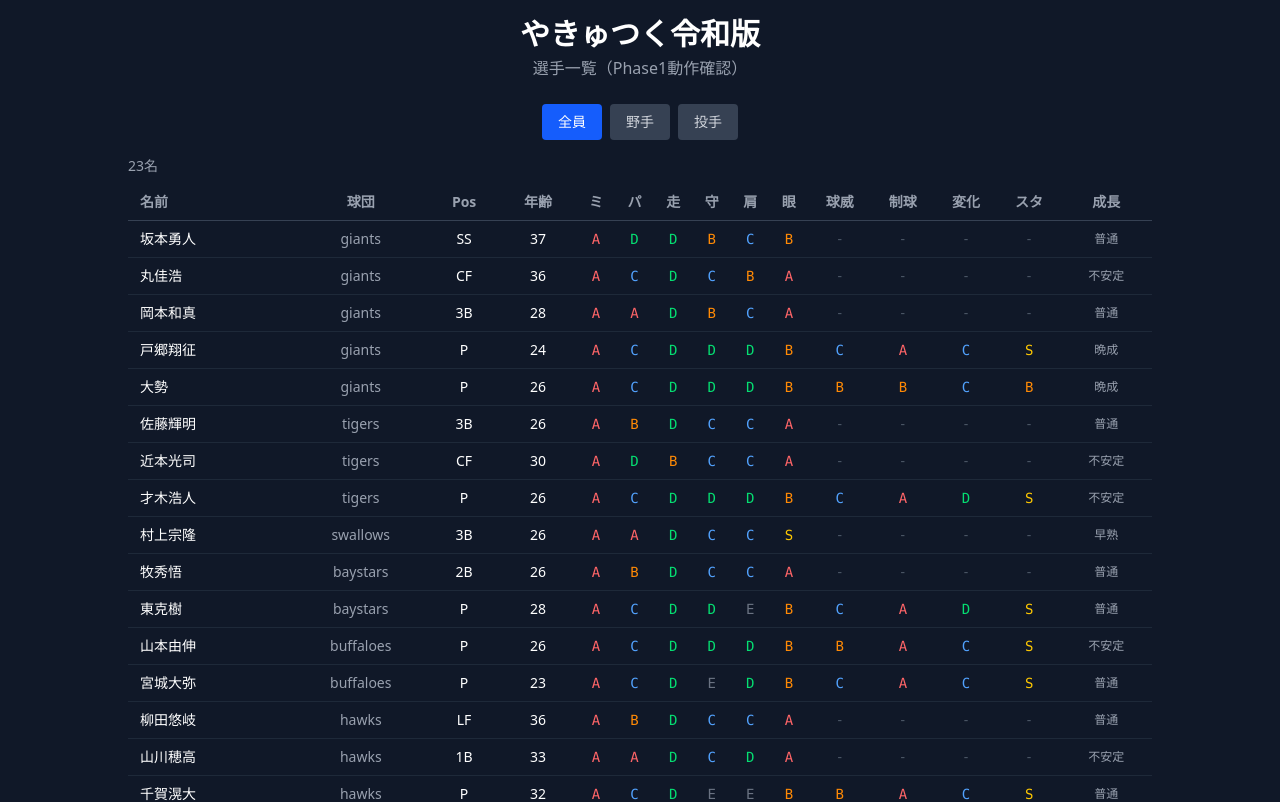
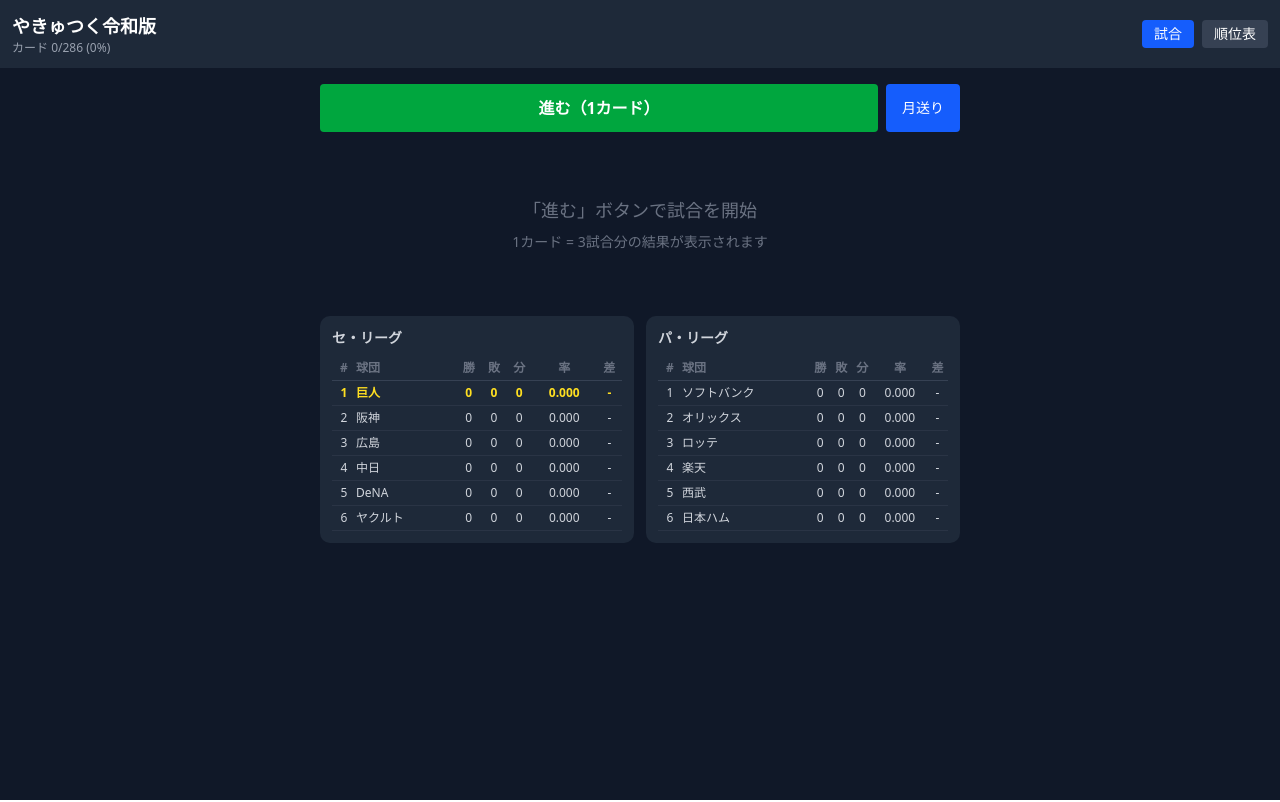
Before and after one commit to Colo-bot05/bassball, a React (Vite) app: page / in a window 1280 px wide. Shown: the top 802 px of the page. Built offline with nearby package versions, Linux system fonts and the light colour scheme.

Commit message:
[Phase2] #33 #34 試合結果表示画面＋シーズン進行UI（進むボタン＋順位表）

```diff
--- a/src/App.tsx
+++ b/src/App.tsx
@@ -1,165 +1,223 @@
-import { useState } from 'react';
-import { importPlayersFromCsv } from '@/data/csvImporter';
-import { SAMPLE_CSV } from '@/data/samplePlayers';
+import { useState, useCallback } from 'react';
 import { initRandom } from '@/utils/random';
 import type { Player } from '@/types/player';
+import type { Team } from '@/types/team';
+import type { GameResult } from '@/types/game';
+import { createInitialTeams } from '@/data/initialTeams';
+import { generateSchedule, calculateStandings } from '@/engine/season';
+import { simulateGame } from '@/engine/simulation';
+import { GameResultView } from '@/components/game/GameResultView';
+import { StandingsView } from '@/components/game/StandingsView';
 
-/** 能力値をランク文字に変換 */
-function statToRank(value: number): string {
-  if (value >= 90) return 'S';
-  if (value >= 75) return 'A';
-  if (value >= 60) return 'B';
-  if (value >= 45) return 'C';
-  if (value >= 30) return 'D';
-  if (value >= 15) return 'E';
-  return 'F';
+interface GameCard {
+  homeTeamId: string;
+  awayTeamId: string;
+  cardNumber: number;
+  results: GameResult[];
 }
 
-/** ランクに応じた色クラスを返す */
-function rankColor(value: number): string {
-  if (value >= 90) return 'text-yellow-400';
-  if (value >= 75) return 'text-red-400';
-  if (value >= 60) return 'text-orange-400';
-  if (value >= 45) return 'text-blue-400';
-  if (value >= 30) return 'text-green-400';
-  return 'text-gray-500';
+interface SeasonState {
+  teams: Team[];
+  players: Player[];
+  schedule: GameCard[];
+  currentCard: number;
+  recentResults: GameResult[];
+  playerTeamId: string;
 }
 
-function loadInitialPlayers(): Player[] {
-  initRandom(12345);
-  return importPlayersFromCsv(SAMPLE_CSV);
+function initSeason(): SeasonState {
+  initRandom(Date.now());
+  const { teams, players } = createInitialTeams();
+
+  // プレイヤーの球団を巨人に設定（仮）
+  const playerTeamId = 'giants';
+  const playerTeam = teams.find((t) => t.id === playerTeamId);
+  if (playerTeam) playerTeam.isPlayerControlled = true;
+
+  const rawSchedule = generateSchedule(teams);
+  const schedule: GameCard[] = rawSchedule.map((card) => ({
+    homeTeamId: card.homeTeamId,
+    awayTeamId: card.awayTeamId,
+    cardNumber: card.cardNumber,
+    results: [],
+  }));
+
+  return {
+    teams,
+    players,
+    schedule,
+    currentCard: 0,
+    recentResults: [],
+    playerTeamId,
+  };
 }
 
 function App() {
-  const [players] = useState<Player[]>(loadInitialPlayers);
-  const [filter, setFilter] = useState<'all' | 'batter' | 'pitcher'>('all');
+  const [state, setState] = useState<SeasonState>(initSeason);
+  const [view, setView] = useState<'game' | 'standings'>('game');
 
-  const filtered = players.filter((p) => {
-    if (filter === 'batter') return p.position !== 'P';
-    if (filter === 'pitcher') return p.position === 'P';
-    return true;
+  const centralStandings = calculateStandings(state.teams, 'central');
+  const pacificStandings = calculateStandings(state.teams, 'pacific');
+
+  /** 1カード分（3試合）を進める */
+  const advanceCard = useCallback(() => {
+    setState((prev) => {
+      if (prev.currentCard >= prev.schedule.length) return prev;
+
+      const card = prev.schedule[prev.currentCard];
+      const homeTeam = prev.teams.find((t) => t.id === card.homeTeamId);
+      const awayTeam = prev.teams.find((t) => t.id === card.awayTeamId);
+
+      if (!homeTeam || !awayTeam) return prev;
+
+      const useDH = homeTeam.league === 'pacific';
+      const results: GameResult[] = [];
+
+      // 3試合をシミュレーション
+      for (let g = 0; g < 3; g++) {
+        const result = simulateGame(homeTeam, awayTeam, prev.players, useDH);
+        results.push(result);
+
+        // チーム成績を更新
+        const homeScore = result.inningScores.reduce((s, i) => s + i.home, 0);
+        const awayScore = result.inningScores.reduce((s, i) => s + i.away, 0);
+
+        if (homeScore > awayScore) {
+          homeTeam.record.wins++;
+          awayTeam.record.losses++;
+        } else if (awayScore > homeScore) {
+          awayTeam.record.wins++;
+          homeTeam.record.losses++;
+        } else {
+          homeTeam.record.draws++;
+          awayTeam.record.draws++;
+        }
+        homeTeam.record.runsScored += homeScore;
+        homeTeam.record.runsAllowed += awayScore;
+        awayTeam.record.runsScored += awayScore;
+        awayTeam.record.runsAllowed += homeScore;
+      }
+
+      const newSchedule = [...prev.schedule];
+      newSchedule[prev.currentCard] = { ...card, results };
+
+      return {
+        ...prev,
+        schedule: newSchedule,
+        currentCard: prev.currentCard + 1,
+        recentResults: results,
+      };
     });
+  }, []);
+
+  /** 月単位で一気に進める（約8カード） */
+  const advanceMonth = useCallback(() => {
+    for (let i = 0; i < 8; i++) {
+      advanceCard();
+    }
+  }, [advanceCard]);
+
+  const totalCards = state.schedule.length;
+  const isSeasonOver = state.currentCard >= totalCards;
+  const progress = totalCards > 0 ? Math.round((state.currentCard / totalCards) * 100) : 0;
 
   return (
-    <div className="min-h-screen bg-gray-900 text-white p-4">
-      <header className="text-center mb-6">
-        <h1 className="text-3xl font-bold">やきゅつく令和版</h1>
-        <p className="text-gray-400 mt-1">選手一覧（Phase1動作確認）</p>
+    <div className="min-h-screen bg-gray-900 text-white">
+      {/* ヘッダー */}
+      <header className="bg-gray-800 p-3 flex items-center justify-between">
+        <div>
+          <h1 className="text-lg font-bold">やきゅつく令和版</h1>
+          <p className="text-xs text-gray-400">
+            カード {state.currentCard}/{totalCards} ({progress}%)
+          </p>
+        </div>
+        <div className="flex gap-2">
+          <button
+            onClick={() => setView('game')}
+            className={`px-3 py-1 rounded text-sm ${
+              view === 'game' ? 'bg-blue-600' : 'bg-gray-700'
+            }`}
+          >
+            試合
+          </button>
+          <button
+            onClick={() => setView('standings')}
+            className={`px-3 py-1 rounded text-sm ${
+              view === 'standings' ? 'bg-blue-600' : 'bg-gray-700'
+            }`}
+          >
+            順位表
+          </button>
+        </div>
       </header>
 
-      <div className="flex justify-center gap-2 mb-4">
-        {(['all', 'batter', 'pitcher'] as const).map((f) => (
+      <main className="p-4 max-w-2xl mx-auto">
+        {view === 'game' && (
+          <>
+            {/* 進むボタン */}
+            <div className="flex gap-2 mb-4">
               <button
-            key={f}
-            onClick={() => setFilter(f)}
-            className={`px-4 py-2 rounded text-sm font-medium transition ${
-              filter === f
-                ? 'bg-blue-600 text-white'
-                : 'bg-gray-700 text-gray-300 hover:bg-gray-600'
-            }`}
+                onClick={advanceCard}
+                disabled={isSeasonOver}
+                className="flex-1 bg-green-600 hover:bg-green-700 disabled:bg-gray-600 disabled:text-gray-400 py-3 rounded font-bold transition"
               >
-            {f === 'all' ? '全員' : f === 'batter' ? '野手' : '投手'}
+                {isSeasonOver ? 'シーズン終了' : '進む（1カード）'}
               </button>
+              <button
+                onClick={advanceMonth}
+                disabled={isSeasonOver}
+                className="bg-blue-600 hover:bg-blue-700 disabled:bg-gray-600 disabled:text-gray-400 px-4 py-3 rounded text-sm transition"
+              >
+                月送り
+              </button>
+            </div>
+
+            {/* 直近の試合結果 */}
+            {state.recentResults.length > 0 ? (
+              <div>
+                <h2 className="text-sm font-bold text-gray-400 mb-2">試合結果</h2>
+                {state.recentResults.map((result, i) => (
+                  <GameResultView key={i} result={result} teams={state.teams} />
                 ))}
               </div>
+            ) : (
+              <div className="text-center text-gray-500 py-12">
+                <p className="text-lg">「進む」ボタンで試合を開始</p>
+                <p className="text-sm mt-2">1カード = 3試合分の結果が表示されます</p>
+              </div>
+            )}
 
-      <div className="max-w-5xl mx-auto">
-        <p className="text-gray-400 text-sm mb-2">{filtered.length}名</p>
-        <div className="overflow-x-auto">
-          <table className="w-full text-sm">
-            <thead>
-              <tr className="border-b border-gray-700 text-gray-400">
-                <th className="py-2 px-3 text-left">名前</th>
-                <th className="py-2 px-2">球団</th>
-                <th className="py-2 px-2">Pos</th>
-                <th className="py-2 px-2">年齢</th>
-                {filter !== 'pitcher' && (
-                  <>
-                    <th className="py-2 px-1">ミ</th>
-                    <th className="py-2 px-1">パ</th>
-                    <th className="py-2 px-1">走</th>
-                    <th className="py-2 px-1">守</th>
-                    <th className="py-2 px-1">肩</th>
-                    <th className="py-2 px-1">眼</th>
+            {/* ミニ順位表 */}
+            <div className="mt-4 grid grid-cols-2 gap-3">
+              <StandingsView
+                title="セ・リーグ"
+                standings={centralStandings}
+                playerTeamId={state.playerTeamId}
+              />
+              <StandingsView
+                title="パ・リーグ"
+                standings={pacificStandings}
+                playerTeamId={state.playerTeamId}
+              />
+            </div>
           </>
         )}
-                {filter !== 'batter' && (
-                  <>
-                    <th className="py-2 px-1">球威</th>
-                    <th className="py-2 px-1">制球</th>
-                    <th className="py-2 px-1">変化</th>
-                    <th className="py-2 px-1">スタ</th>
-                  </>
+
+        {view === 'standings' && (
+          <div className="space-y-4">
+            <StandingsView
+              title="セ・リーグ順位表"
+              standings={centralStandings}
+              playerTeamId={state.playerTeamId}
+            />
+            <StandingsView
+              title="パ・リーグ順位表"
+              standings={pacificStandings}
+              playerTeamId={state.playerTeamId}
+            />
+          </div>
         )}
-                <th className="py-2 px-2">成長</th>
-              </tr>
-            </thead>
-            <tbody>
-              {filtered.map((p) => (
-                <tr key={p.id} className="border-b border-gray-800 hover:bg-gray-800/50">
-                  <td className="py-2 px-3 font-medium">{p.name}</td>
-                  <td className="py-2 px-2 text-center text-gray-400">{p.teamId}</td>
-                  <td className="py-2 px-2 text-center">{p.position}</td>
-                  <td className="py-2 px-2 text-center">{p.age}</td>
-                  {filter !== 'pitcher' && (
-                    <>
-                      <td className={`py-2 px-1 text-center font-mono ${rankColor(p.batterStats.meet)}`}>
-                        {statToRank(p.batterStats.meet)}
-                      </td>
-                      <td className={`py-2 px-1 text-center font-mono ${rankColor(p.batterStats.power)}`}>
-                        {statToRank(p.batterStats.power)}
-                      </td>
-                      <td className={`py-2 px-1 text-center font-mono ${rankColor(p.batterStats.speed)}`}>
-                        {statToRank(p.batterStats.speed)}
-                      </td>
-                      <td className={`py-2 px-1 text-center font-mono ${rankColor(p.batterStats.fielding)}`}>
-                        {statToRank(p.batterStats.fielding)}
-                      </td>
-                      <td className={`py-2 px-1 text-center font-mono ${rankColor(p.batterStats.arm)}`}>
-                        {statToRank(p.batterStats.arm)}
-                      </td>
-                      <td className={`py-2 px-1 text-center font-mono ${rankColor(p.batterStats.eye)}`}>
-                        {statToRank(p.batterStats.eye)}
-                      </td>
-                    </>
-                  )}
-                  {filter !== 'batter' && p.pitcherStats && (
-                    <>
-                      <td className={`py-2 px-1 text-center font-mono ${rankColor(p.pitcherStats.velocity)}`}>
-                        {statToRank(p.pitcherStats.velocity)}
-                      </td>
-                      <td className={`py-2 px-1 text-center font-mono ${rankColor(p.pitcherStats.control)}`}>
-                        {statToRank(p.pitcherStats.control)}
-                      </td>
-                      <td className={`py-2 px-1 text-center font-mono ${rankColor(p.pitcherStats.breaking)}`}>
-                        {statToRank(p.pitcherStats.breaking)}
-                      </td>
-                      <td className={`py-2 px-1 text-center font-mono ${rankColor(p.pitcherStats.stamina)}`}>
-                        {statToRank(p.pitcherStats.stamina)}
-                      </td>
-                    </>
-                  )}
-                  {filter !== 'batter' && !p.pitcherStats && (
-                    <>
-                      <td className="py-2 px-1 text-center text-gray-600">-</td>
-                      <td className="py-2 px-1 text-center text-gray-600">-</td>
-                      <td className="py-2 px-1 text-center text-gray-600">-</td>
-                      <td className="py-2 px-1 text-center text-gray-600">-</td>
-                    </>
-                  )}
-                  <td className="py-2 px-2 text-center text-xs text-gray-400">
-                    {p.growthType === 'early' && '早熟'}
-                    {p.growthType === 'normal' && '普通'}
-                    {p.growthType === 'late' && '晩成'}
-                    {p.growthType === 'unstable' && '不安定'}
-                    {p.growthType === 'lateBloom' && '晩年覚醒'}
-                  </td>
-                </tr>
-              ))}
-            </tbody>
-          </table>
-        </div>
-      </div>
+      </main>
     </div>
   );
 }
--- /dev/null
+++ b/src/components/game/GameResultView.tsx
@@ -0,0 +1,80 @@
+import type { GameResult } from '@/types/game';
+import type { Team } from '@/types/team';
+
+interface Props {
+  result: GameResult;
+  teams: Team[];
+}
+
+/** 試合結果表示コンポーネント */
+export function GameResultView({ result, teams }: Props) {
+  const homeTeam = teams.find((t) => t.id === result.homeTeamId);
+  const awayTeam = teams.find((t) => t.id === result.awayTeamId);
+  const homeName = homeTeam?.shortName ?? result.homeTeamId;
+  const awayName = awayTeam?.shortName ?? result.awayTeamId;
+
+  const homeTotal = result.inningScores.reduce((sum, s) => sum + s.home, 0);
+  const awayTotal = result.inningScores.reduce((sum, s) => sum + s.away, 0);
+
+  return (
+    <div className="bg-gray-800 rounded-lg p-3 mb-2">
+      {/* スコアボード */}
+      <div className="overflow-x-auto">
+        <table className="w-full text-xs text-center">
+          <thead>
+            <tr className="text-gray-500">
+              <th className="w-8"></th>
+              {result.inningScores.map((_, i) => (
+                <th key={i} className="w-6">{i + 1}</th>
+              ))}
+              <th className="w-8 font-bold">計</th>
+            </tr>
+          </thead>
+          <tbody>
+            <tr className={homeTotal > awayTotal ? 'text-white font-bold' : 'text-gray-400'}>
+              <td className="text-left">{homeName}</td>
+              {result.inningScores.map((s, i) => (
+                <td key={i}>{s.home}</td>
+              ))}
+              <td className="font-bold">{homeTotal}</td>
+            </tr>
+            <tr className={awayTotal > homeTotal ? 'text-white font-bold' : 'text-gray-400'}>
+              <td className="text-left">{awayName}</td>
+              {result.inningScores.map((s, i) => (
+                <td key={i}>{s.away}</td>
+              ))}
+              <td className="font-bold">{awayTotal}</td>
+            </tr>
+          </tbody>
+        </table>
+      </div>
+
+      {/* 勝利/敗戦/セーブ投手 */}
+      <div className="flex gap-3 mt-2 text-xs text-gray-400">
+        {result.winningPitcher && (
+          <span>○ {result.winningPitcher.name}</span>
+        )}
+        {result.losingPitcher && (
+          <span>● {result.losingPitcher.name}</span>
+        )}
+        {result.savePitcher && (
+          <span>S {result.savePitcher.name}</span>
+        )}
+      </div>
+
+      {/* 本塁打 */}
+      {result.homeRuns.length > 0 && (
+        <div className="text-xs text-yellow-400 mt-1">
+          HR: {result.homeRuns.map((hr) => hr.playerName).join(', ')}
+        </div>
+      )}
+
+      {/* ハイライト */}
+      {result.highlights.length > 0 && (
+        <div className="text-xs text-gray-500 mt-1">
+          {result.highlights[0]}
+        </div>
+      )}
+    </div>
+  );
+}
--- /dev/null
+++ b/src/components/game/StandingsView.tsx
@@ -0,0 +1,47 @@
+import type { StandingsEntry } from '@/engine/season';
+
+interface Props {
+  title: string;
+  standings: StandingsEntry[];
+  playerTeamId: string;
+}
+
+/** 順位表コンポーネント */
+export function StandingsView({ title, standings, playerTeamId }: Props) {
+  return (
+    <div className="bg-gray-800 rounded-lg p-3">
+      <h3 className="text-sm font-bold mb-2 text-gray-300">{title}</h3>
+      <table className="w-full text-xs">
+        <thead>
+          <tr className="text-gray-500 border-b border-gray-700">
+            <th className="py-1 w-6">#</th>
+            <th className="py-1 text-left">球団</th>
+            <th className="py-1">勝</th>
+            <th className="py-1">敗</th>
+            <th className="py-1">分</th>
+            <th className="py-1">率</th>
+            <th className="py-1">差</th>
+          </tr>
+        </thead>
+        <tbody>
+          {standings.map((s) => (
+            <tr
+              key={s.teamId}
+              className={`border-b border-gray-700/50 ${
+                s.teamId === playerTeamId ? 'text-yellow-300 font-bold' : 'text-gray-300'
+              }`}
+            >
+              <td className="py-1 text-center">{s.rank}</td>
+              <td className="py-1">{s.teamName}</td>
+              <td className="py-1 text-center">{s.wins}</td>
+              <td className="py-1 text-center">{s.losses}</td>
+              <td className="py-1 text-center">{s.draws}</td>
+              <td className="py-1 text-center">{s.winRate.toFixed(3)}</td>
+              <td className="py-1 text-center">{s.gamesBehind > 0 ? s.gamesBehind : '-'}</td>
+            </tr>
+          ))}
+        </tbody>
+      </table>
+    </div>
+  );
+}
--- /dev/null
+++ b/src/data/initialTeams.ts
@@ -0,0 +1,81 @@
+import type { Team } from '@/types/team';
+import type { Player } from '@/types/player';
+import { TEAM_PRESETS } from '@/constants/teams';
+import { importPlayersFromCsv } from '@/data/csvImporter';
+import { SAMPLE_CSV } from '@/data/samplePlayers';
+
+/** 空のチーム成績 */
+function emptyRecord() {
+  return { wins: 0, losses: 0, draws: 0, runsScored: 0, runsAllowed: 0 };
+}
+
+/** 空の財務 */
+function emptyFinances(broadcastRevenue: number) {
+  return {
+    balance: 1000000,
+    ticketRevenue: 0,
+    broadcastRevenue,
+    merchandiseRevenue: 0,
+    sponsorRevenue: 0,
+    totalSalary: 0,
+    staffSalary: 50000,
+    facilityMaintenance: 10000,
+    scoutExpense: 5000,
+    consecutiveDeficitYears: 0,
+  };
+}
+
+/**
+ * 初期12球団データを生成
+ */
+export function createInitialTeams(): { teams: Team[]; players: Player[] } {
+  const allPlayers = importPlayersFromCsv(SAMPLE_CSV);
+
+  const teams: Team[] = TEAM_PRESETS.map((preset) => {
+    const teamPlayers = allPlayers.filter((p) => p.teamId === preset.id);
+    const pitchers = teamPlayers.filter((p) => p.position === 'P');
+    const fielders = teamPlayers.filter((p) => p.position !== 'P');
+
+    const starters = pitchers.filter((p) => p.pitcherRole === 'starter').slice(0, 6);
+    const closer = pitchers.find((p) => p.pitcherRole === 'closer');
+    const setups = pitchers
+      .filter((p) => p.pitcherRole === 'setup' || p.pitcherRole === 'reliever')
+      .slice(0, 2);
+
+    const lineup = fielders.slice(0, 9);
+
+    return {
+      id: preset.id,
+      name: preset.name,
+      shortName: preset.shortName,
+      league: preset.league,
+      homeStadium: preset.homeStadium,
+      ai: { ...preset.ai },
+      facilities: { ...preset.initialFacilities },
+      finances: emptyFinances(preset.broadcastRevenue),
+      playerIds: teamPlayers.map((p) => p.id),
+      lineup: {
+        order: lineup.map((p) => p.id),
+        positions: Object.fromEntries(lineup.map((p) => [p.id, p.position])),
+        dhPlayerId: preset.league === 'pacific' && lineup.length > 0 ? lineup[0].id : null,
+      },
+      rotation: {
+        starters: starters.map((p) => p.id),
+      },
+      bullpen: {
+        closerId: closer?.id ?? null,
+        setupIds: setups.map((p) => p.id),
+        pinchHitterId: null,
+        pinchRunnerId: null,
+        starterPullStamina: 40,
+        closerEntryLeadMax: 3,
+      },
+      record: emptyRecord(),
+      batteryChemistry: [],
+      goldenEra: { isActive: false, remainingYears: 0 },
+      isPlayerControlled: false,
+    };
+  });
+
+  return { teams, players: allPlayers };
+}
```
Lines whose indentation alone changed are shown as unchanged.
